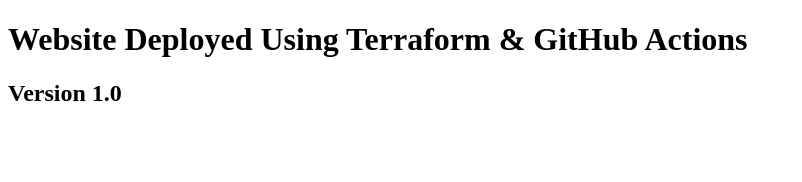
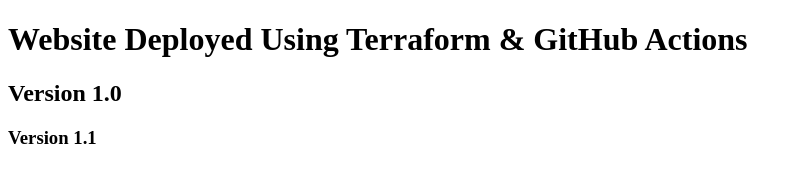
Before and after one commit to rkm1277/aws-static-website, a plain HTML site: page index.html in a window 1280 px wide. Shown: the whole page, without its empty margins (0-802 px from the left). Drawn offline with Linux system fonts and the light colour scheme.

Commit message:
Update website version

```diff
--- a/index.html
+++ b/index.html
@@ -6,5 +6,6 @@
 <body>
     <h1>Website Deployed Using Terraform & GitHub Actions </h1>
     <h2>Version 1.0</h2>
+    <h3>Version 1.1</h3>
 </body>
 </html>
```
